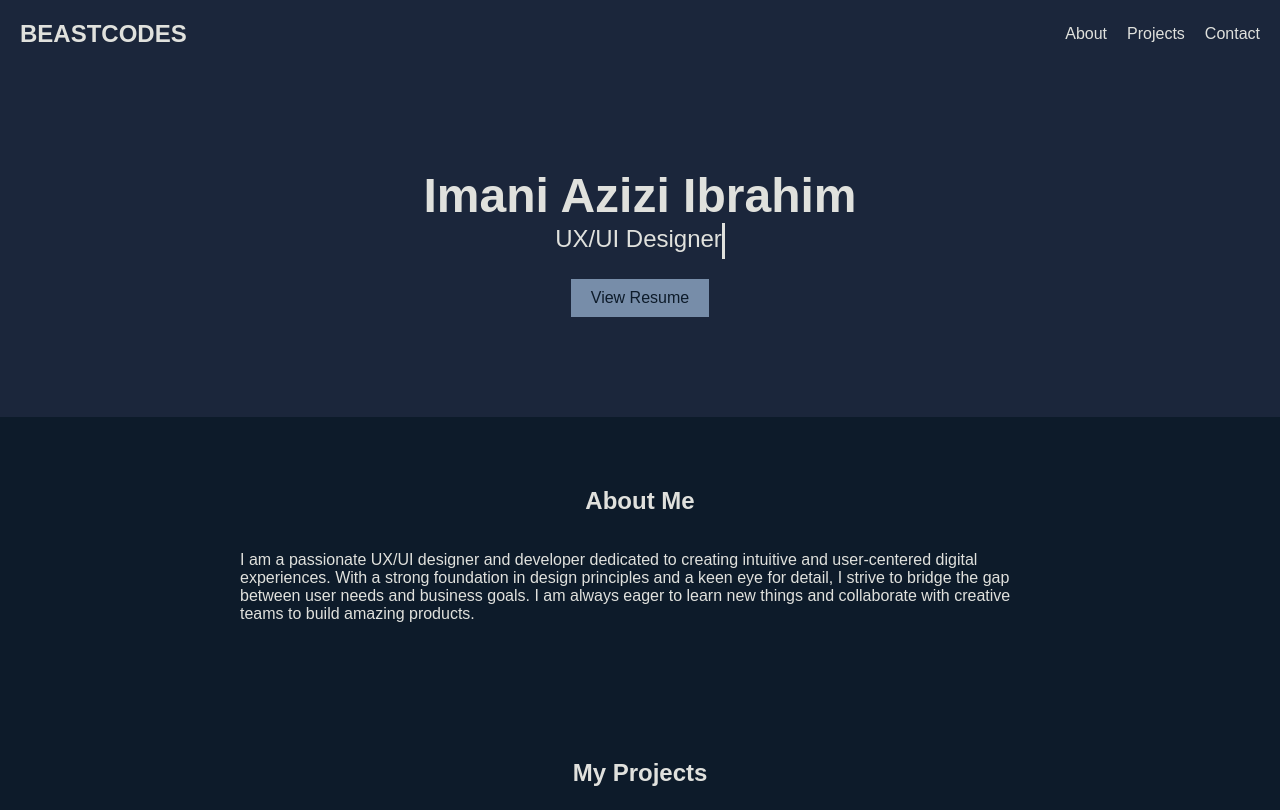
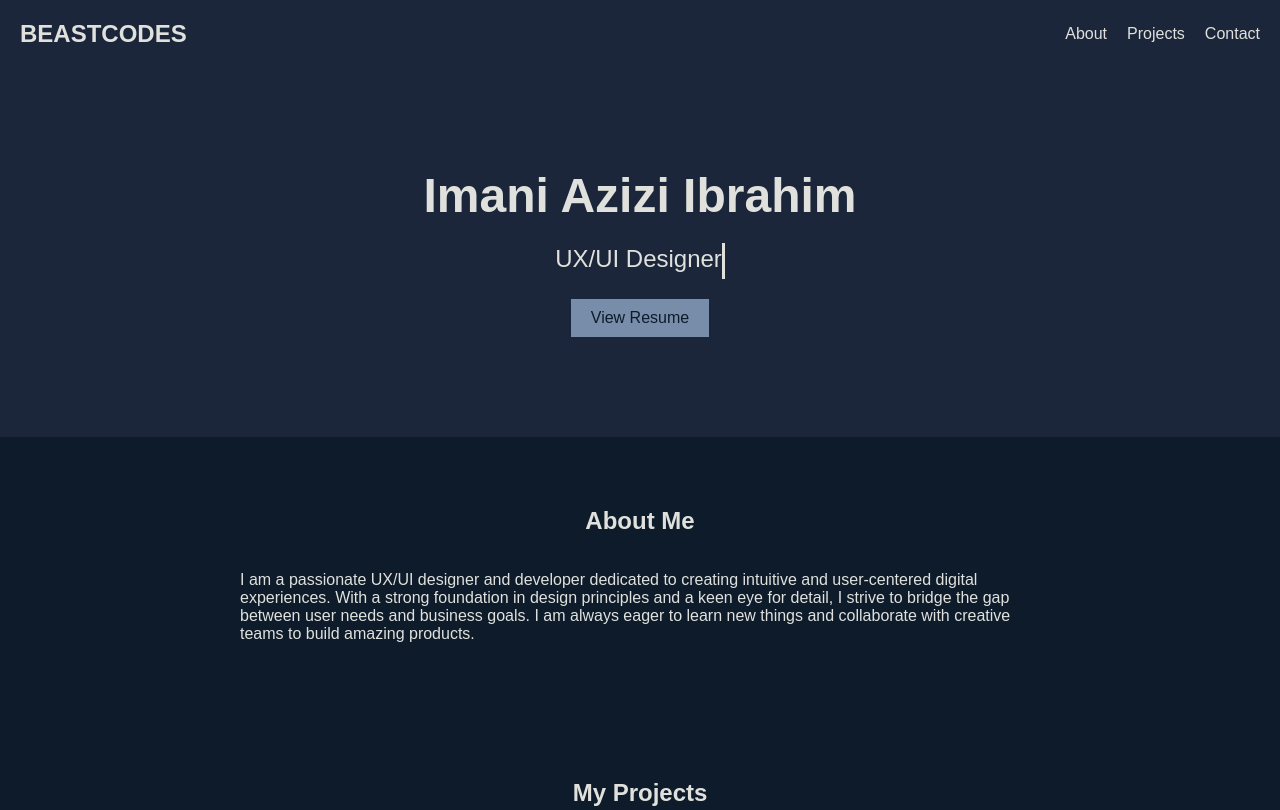
Before and after one commit to beastcodes27/portifolio, a plain HTML site: page index.html in a window 1280 px wide. Shown: the top 810 px of the page. Drawn offline with Linux system fonts and the light colour scheme.

Commit message:
Fix overlapping text in hero section

```diff
--- a/style.css
+++ b/style.css
@@ -48,9 +48,15 @@ nav {
     text-align: center;
 }
 
+.hero-text {
+    display: flex;
+    flex-direction: column;
+    align-items: center;
+}
+
 .hero-text h2 {
     font-size: 3em;
-    margin: 0;
+    margin: 0 0 20px 0;
     color: #e0e1dd;
 }
 
@@ -61,7 +67,6 @@ nav {
 
 .typed-text-container {
     font-size: 1.5em;
-    height: 1.5em;
 }
 
 .cursor {
```
